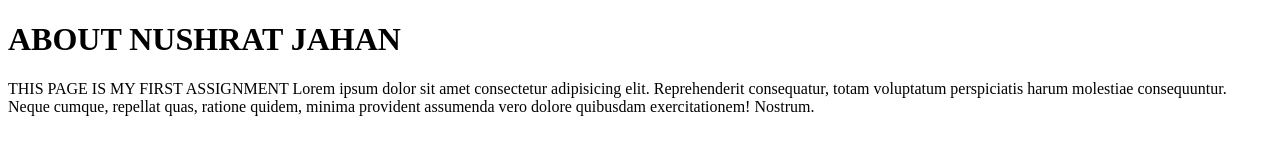
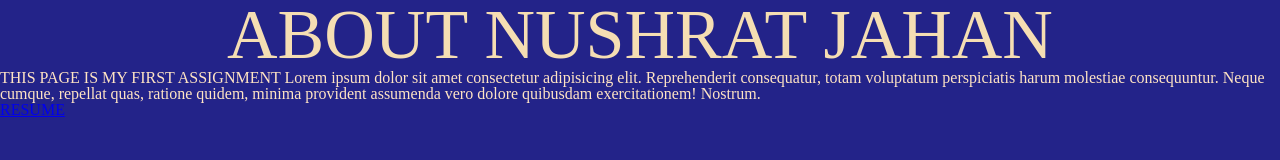
Before and after one commit to iMnushrat/Assignment-2, a plain HTML site: page nushrat.html in a window 1280 px wide. Drawn offline with Linux system fonts and the light colour scheme.

Commit message:
modify branch

```diff
--- a/nushrat.html
+++ b/nushrat.html
@@ -5,11 +5,14 @@
     <meta http-equiv="X-UA-Compatible" content="IE=edge">
     <meta name="viewport" content="width=device-width, initial-scale=1.0">
     <title>ABOUT</title>
-    <link rel="stylesheet" href="Assignment-2/index.html">
+    <link rel="stylesheet" href="about.css">
 
 </head>
 <body>
     <h1>ABOUT NUSHRAT JAHAN</h1>
     <P>THIS PAGE IS MY FIRST ASSIGNMENT Lorem ipsum dolor sit amet consectetur adipisicing elit. Reprehenderit consequatur, totam voluptatum perspiciatis harum molestiae consequuntur. Neque cumque, repellat quas, ratione quidem, minima provident assumenda vero dolore quibusdam exercitationem! Nostrum.</P>
 </body>
+<section>
+<a href="index.html">RESUME</a>
+</section>
 </html>
```
